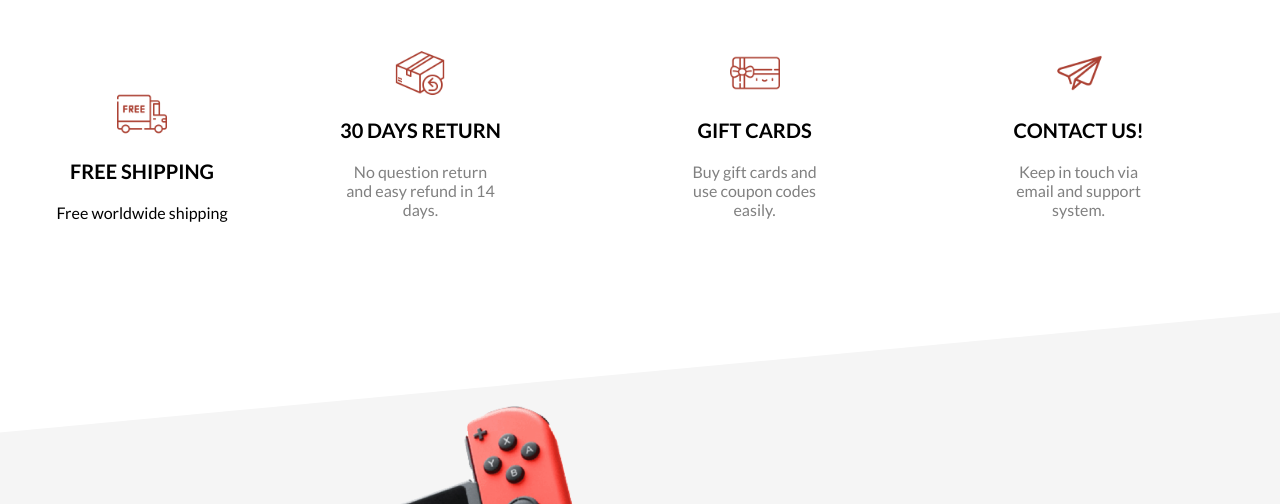
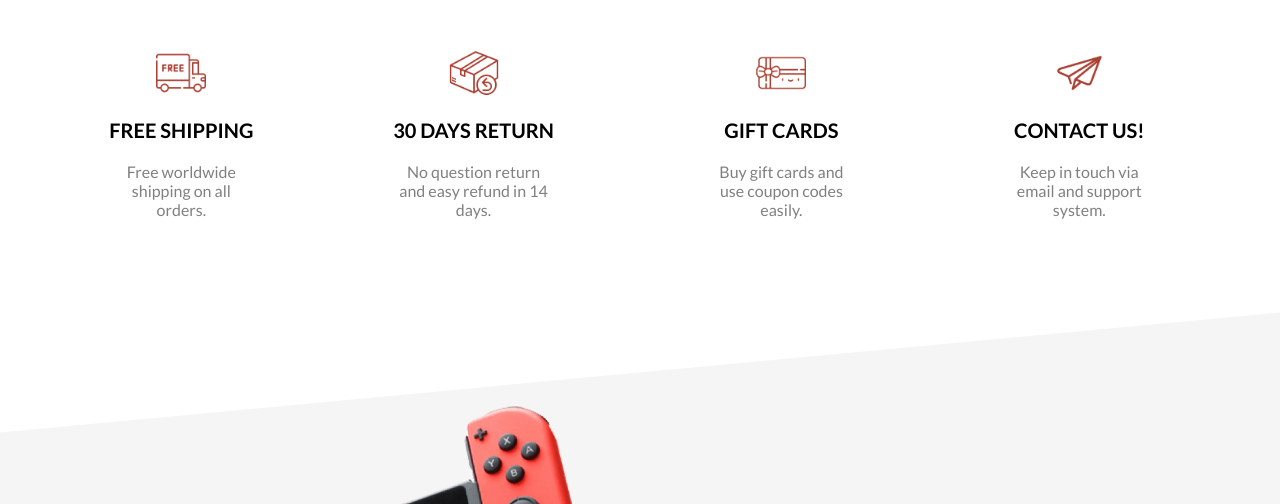
Before and after one commit to Ida-main/ConsoleShop, a plain HTML site: page index.html in a window 1280 px wide. Shown: the part 804-1308 px from the top of the page. Drawn offline with Linux system fonts and the light colour scheme.

Commit message:
Update index.html

```diff
--- a/index.html
+++ b/index.html
@@ -63,7 +63,7 @@
             <div class="sliderItem">
                 <img src="./img/cube.png" alt="" class="sliderImg">
                 <div class="sliderBg"></div>
-                <h1 class="sliderTitle">Game</br>Cube</br></h1>
+                <h1 class="sliderTitle">GameCube</br></h1>
                 <h2 class="sliderPrice">$50</h2>
                 <a href="#product">
                     <button class="buyButton">BUY NOW!</button>
@@ -89,12 +89,11 @@
             </div>
         </div>
     </div>
-
     <div class="features">
         <div class="feature">
             <img src="./img/shipping1.png" alt="" class="featureIcon">
             <span class="featureTitle">FREE SHIPPING</span>
-            <span class="featuredDesc">Free worldwide shipping</span>
+            <span class="featureDesc">Free worldwide shipping on all orders.</span>
         </div>
         <div class="feature">
             <img class="featureIcon" src="./img/return1.png" alt="">
@@ -102,7 +101,7 @@
             <span class="featureDesc">No question return and easy refund in 14 days.</span>
         </div>
         <div class="feature">
-            <img class="featureIcon" src="./img/image1.png" alt="">
+            <img class="featureIcon" src="./img/image0.png" alt="">
             <span class="featureTitle">GIFT CARDS</span>
             <span class="featureDesc">Buy gift cards and use coupon codes easily.</span>
         </div>
```
